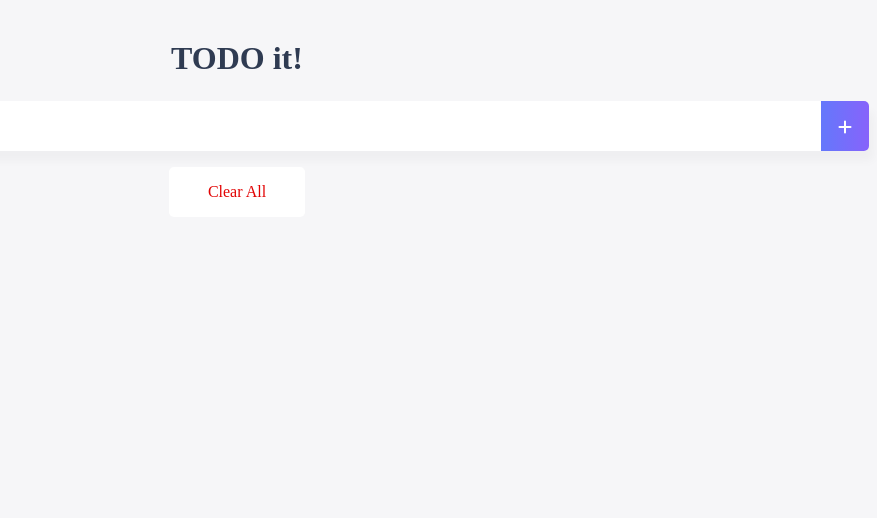
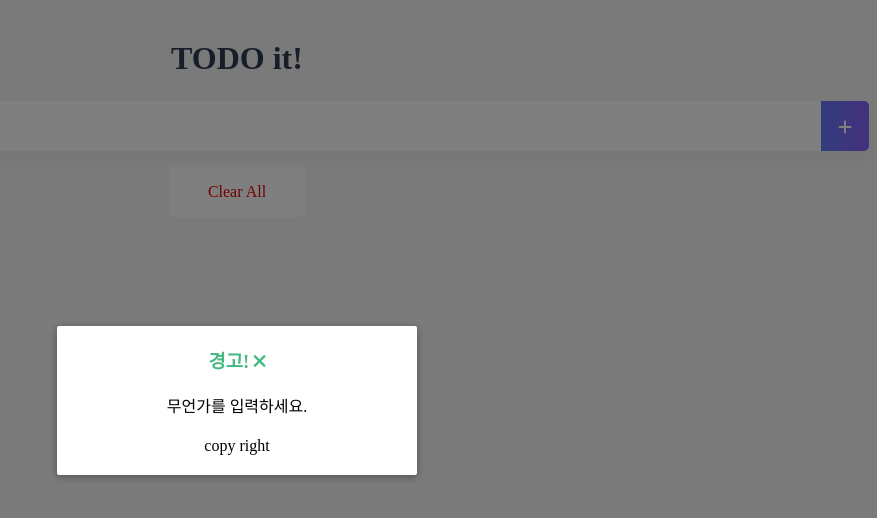
Before and after one commit to Cherrue/lecture-vue-intermediate, a Vue app: page / in a window 1280 px wide. Both pictures are taken after a click on the element 1248 px from the left and 126 px from the top of the page. Shown: the top 518 px of the page, without its empty margins (403-1280 px from the left). Built offline with nearby package versions, Linux system fonts and the light colour scheme.

Commit message:
UX 개선 리팩토링

```diff
--- a/src/components/TodoInput.vue
+++ b/src/components/TodoInput.vue
@@ -4,14 +4,35 @@
     <span class="addContainer" @click="addTodo">
       <i class="fa-solid fa-plus addBtn"></i>
     </span>
+
+    <Teleport to="body">
+      <!-- use the modal component, pass in the prop -->
+      <modal :show="showModal" @close="showModal = false">
+        <template #header>
+          <h3>
+            경고!
+            <i class="fa-solid fa-xmark closeModalBtn" @click="showModal = false"></i>
+          </h3>
+        </template>
+        <template #body>
+          <p>무언가를 입력하세요.</p>
+        </template>
+        <template #footer>
+          <span>copy right</span>
+        </template>
+      </modal>
+    </Teleport>
   </div>
 </template>
 
 <script>
+import Modal from "./common/ModalView"
+
 export default {
   data: function() {
     return {
-      newTodoItem: ""
+      newTodoItem: "",
+      showModal: false
     }
   },
   methods: {
@@ -19,11 +40,16 @@
       if (this.newTodoItem !== '') {
         this.$emit('addTodoItem', this.newTodoItem);
         this.clearInput();
+      } else {
+        this.showModal = !this.showModal;
       }
     },
     clearInput: function () {
       this.newTodoItem = '';
     }
+  },
+  components: {
+    Modal
   }
 }
 </script>
@@ -53,4 +79,7 @@
   color: white;
   vertical-align: middle;
 }
+.closeModalBtn {
+  color: #42b983;
+}
 </style>
--- a/src/components/TodoList.vue
+++ b/src/components/TodoList.vue
@@ -1,6 +1,6 @@
 <template>
   <div>
-    <ul>
+    <TransitionGroup tag="ul" name="fade" class="container">
       <li v-bind:key="todoItem.item" v-for="(todoItem, index) in propsdata" class="shadow">
         <i v-bind:class="{checkBtnCompleted: todoItem.completed}" class="checkBtn fa-solid fa-check"
            @click="toggleComplete(todoItem, index)"></i>
@@ -9,7 +9,7 @@
           <i class="fa-solid fa-trash"></i>
         </span>
       </li>
-    </ul>
+    </TransitionGroup>
   </div>
 </template>
 
@@ -61,4 +61,38 @@
   margin-left: auto;
   color: #de4343;
 }
+
+/* tansition 설정 */
+.container {
+  position: relative;
+  padding: 0;
+}
+
+.item {
+  width: 100%;
+  height: 30px;
+  background-color: #f3f3f3;
+  border: 1px solid #666;
+  box-sizing: border-box;
+}
+
+/* 1. declare transition */
+.fade-move,
+.fade-enter-active,
+.fade-leave-active {
+  transition: all 0.5s cubic-bezier(0.55, 0, 0.1, 1);
+}
+
+/* 2. declare enter from and leave to state */
+.fade-enter-from,
+.fade-leave-to {
+  opacity: 0;
+  transform: scaleY(0.01) translate(30px, 0);
+}
+
+/* 3. ensure leaving items are taken out of layout flow so that moving
+      animations can be calculated correctly. */
+.fade-leave-active {
+  position: absolute;
+}
 </style>
--- /dev/null
+++ b/src/components/common/ModalView.vue
@@ -0,0 +1,100 @@
+<script>
+export default {
+  props: {
+    show: Boolean
+  }
+}
+</script>
+
+<template>
+  <Transition name="modal">
+    <div v-if="show" class="modal-mask">
+      <div class="modal-wrapper">
+        <div class="modal-container">
+          <div class="modal-header">
+            <slot name="header">default header</slot>
+          </div>
+
+          <div class="modal-body">
+            <slot name="body">default body</slot>
+          </div>
+
+          <div class="modal-footer">
+            <slot name="footer">
+              default footer
+              <button
+                  class="modal-default-button"
+                  @click="$emit('close')"
+              >OK</button>
+            </slot>
+          </div>
+        </div>
+      </div>
+    </div>
+  </Transition>
+</template>
+
+<style>
+.modal-mask {
+  position: fixed;
+  z-index: 9998;
+  top: 0;
+  left: 0;
+  width: 100%;
+  height: 100%;
+  background-color: rgba(0, 0, 0, 0.5);
+  display: table;
+  transition: opacity 0.3s ease;
+}
+
+.modal-wrapper {
+  display: table-cell;
+  vertical-align: middle;
+}
+
+.modal-container {
+  width: 300px;
+  margin: 0px auto;
+  padding: 20px 30px;
+  background-color: #fff;
+  border-radius: 2px;
+  box-shadow: 0 2px 8px rgba(0, 0, 0, 0.33);
+  transition: all 0.3s ease;
+}
+
+.modal-header h3 {
+  margin-top: 0;
+  color: #42b983;
+}
+
+.modal-body {
+  margin: 20px 0;
+}
+
+.modal-default-button {
+  float: right;
+}
+
+/*
+ * The following styles are auto-applied to elements with
+ * transition="modal" when their visibility is toggled
+ * by Vue.js.
+ *
+ * You can easily play with the modal transition by editing
+ * these styles.
+ */
+
+.modal-enter-from {
+  opacity: 0;
+}
+
+.modal-leave-to {
+  opacity: 0;
+}
+
+.modal-enter-from .modal-container,
+.modal-leave-to .modal-container {
+  -webkit-transform: scale(1.1);
+  transform: scale(1.1);
+}
+</style>
```
